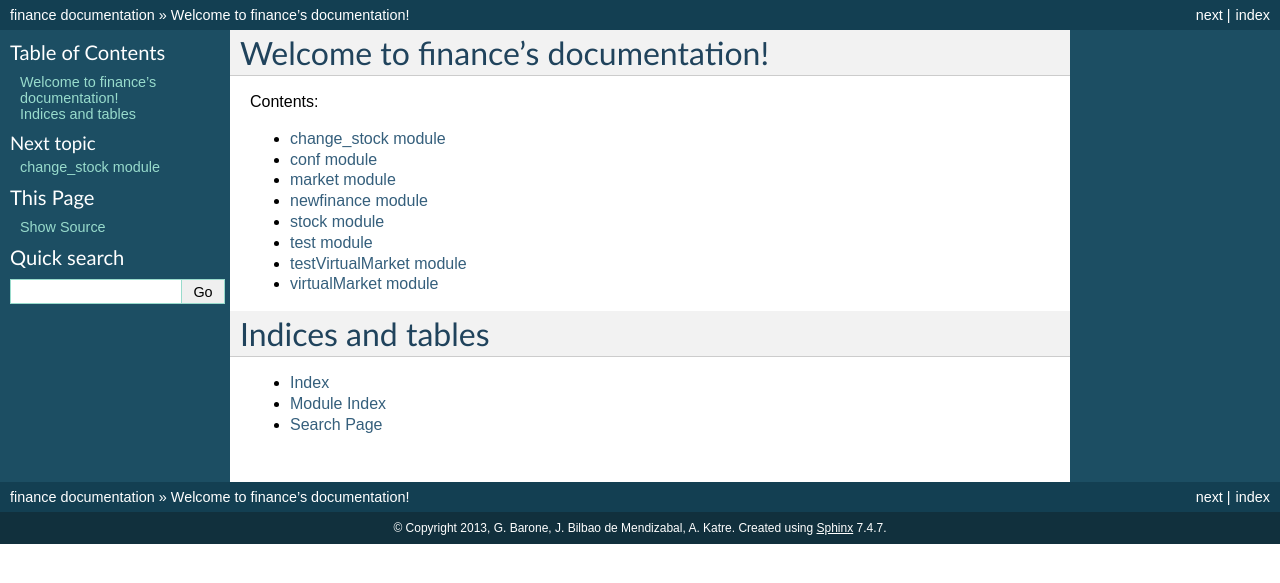
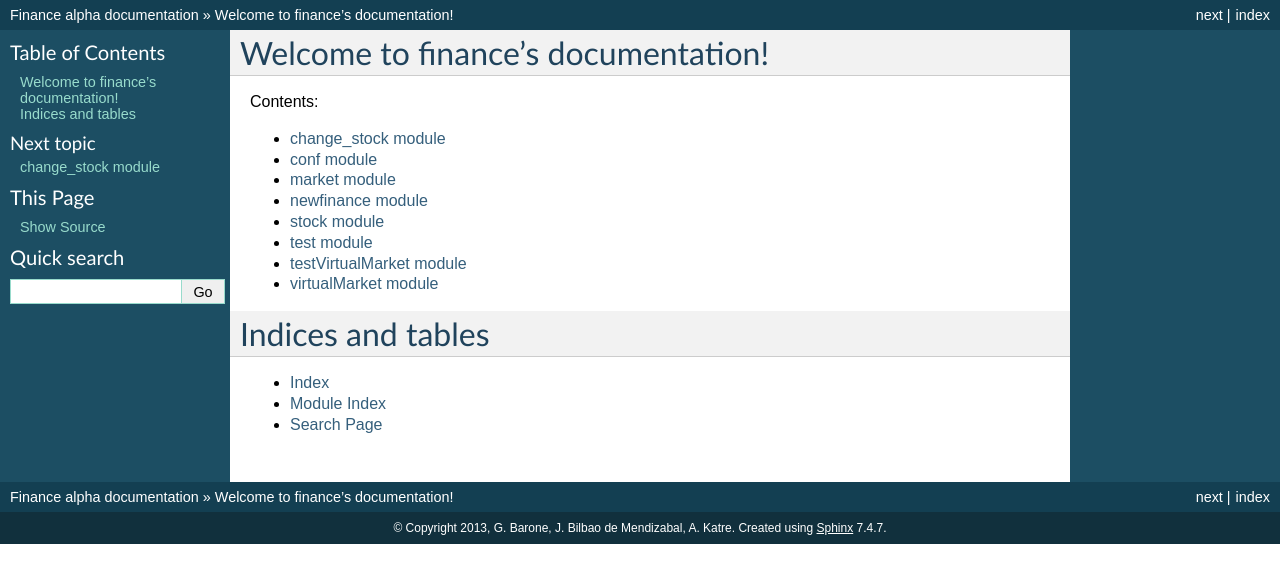
Before and after one commit to gaebarone/fcl13, a Sphinx documentation site: the page built from finance/docs/index.rst, in a window 1280 px wide. Shown: the top 583 px of the page. Built offline with Sphinx 7.4.7, drawn with Linux system fonts in a browser that asks for light colours.

Commit message:
doc stuff

```diff
--- a/finance/docs/conf.py
+++ b/finance/docs/conf.py
@@ -46,7 +46,7 @@ source_suffix = '.rst'
 master_doc = 'index'
 
 # General information about the project.
-project = u'finance'
+project = u'Finance'
 copyright = u'2013, G. Barone, J. Bilbao de Mendizabal, A. Katre'
 
 # The version info for the project you're documenting, acts as replacement for
@@ -54,13 +54,13 @@ copyright = u'2013, G. Barone, J. Bilbao de Mendizabal, A. Katre'
 # built documents.
 #
 # The short X.Y version.
-version = ''
+version = '0.1'
 # The full version, including alpha/beta/rc tags.
-release = ''
+release = 'alpha'
 
 # The language for content autogenerated by Sphinx. Refer to documentation
 # for a list of supported languages.
-#language = None
+#language = "english"
 
 # There are two options for replacing |today|: either, you set today to some
 # non-false value, then it is used:
@@ -143,7 +143,7 @@ html_static_path = ['_static']
 
 # If true, SmartyPants will be used to convert quotes and dashes to
 # typographically correct entities.
-#html_use_smartypants = True
+html_use_smartypants = True
 
 # Custom sidebar templates, maps document names to template names.
 #html_sidebars = {}
@@ -168,12 +168,12 @@ html_static_path = ['_static']
 #html_show_sphinx = True
 
 # If true, "(C) Copyright ..." is shown in the HTML footer. Default is True.
-#html_show_copyright = True
+html_show_copyright = True
 
 # If true, an OpenSearch description file will be output, and all pages will
 # contain a <link> tag referring to it.  The value of this option must be the
 # base URL from which the finished HTML is served.
-#html_use_opensearch = ''
+html_use_opensearch = True
 
 # This is the file name suffix for HTML files (e.g. ".xhtml").
 #html_file_suffix = None
@@ -215,7 +215,7 @@ latex_documents = [
 #latex_show_pagerefs = False
 
 # If true, show URL addresses after external links.
-#latex_show_urls = False
+latex_show_urls = False
 
 # Documents to append as an appendix to all manuals.
 #latex_appendices = []
@@ -229,12 +229,12 @@ latex_documents = [
 # One entry per manual page. List of tuples
 # (source start file, name, description, authors, manual section).
 man_pages = [
-    ('index', 'finance', u'finance Documentation',
+    ('index', 'Finance', u'finance Documentation',
      [u'G. Barone, J. Bilbao de Mendizabal, A. Katre'], 1)
 ]
 
 # If true, show URL addresses after external links.
-#man_show_urls = False
+man_show_urls = False
 
 
 # -- Options for Texinfo output -------------------------------------------
@@ -243,7 +243,7 @@ man_pages = [
 # (source start file, target name, title, author,
 #  dir menu entry, description, category)
 texinfo_documents = [
-  ('index', 'finance', u'finance Documentation',
+  ('index', 'Finance', u'finance Documentation',
    u'Author', 'finance', 'One line description of project.',
    'Miscellaneous'),
 ]
@@ -264,7 +264,7 @@ texinfo_documents = [
 # -- Options for Epub output ----------------------------------------------
 
 # Bibliographic Dublin Core info.
-epub_title = u'finance'
+epub_title = u'Finance'
 epub_author = u'Author'
 epub_publisher = u'Author'
 epub_copyright = u'2013, Author'
```
